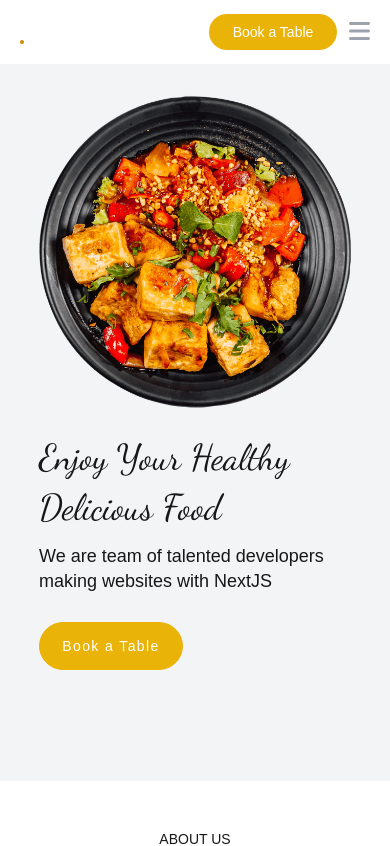
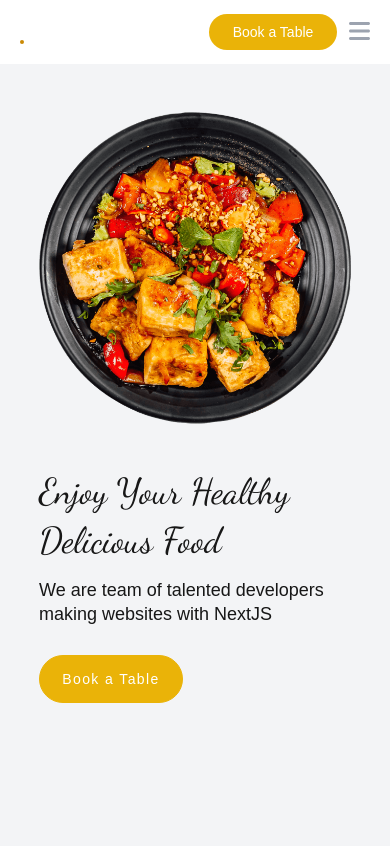
Before and after one commit to yaminphyu/foodie, a Next.js app: page / in a window 390 px wide. Shown: the top 846 px of the page. Built offline with nearby package versions, Linux system fonts and the light colour scheme; a web font is replaced by a local one.

Commit message:
hero height in chrome ios

```diff
--- a/styles/HeroSection.module.css
+++ b/styles/HeroSection.module.css
@@ -1,5 +1,5 @@
 .container {
-    @apply mt-16 md:mt-20 xl:mt-24 flex justify-center items-center w-full h-[85vh] md:h-[60vh] lg:h-[73vh] py-4 md:py-0 px-5 md:px-10 xl:px-5 box-border bg-gray-100;
+    @apply mt-16 md:mt-20 xl:mt-24 flex justify-center items-center w-full h-[93vh] md:h-[60vh] lg:h-[73vh] py-4 md:py-0 px-5 md:px-10 xl:px-5 box-border bg-gray-100;
 }
 
 .wrapper {
```
